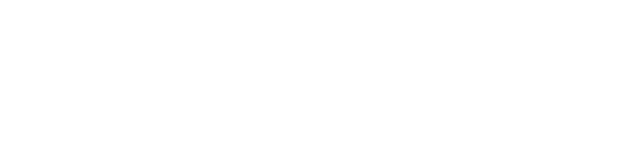
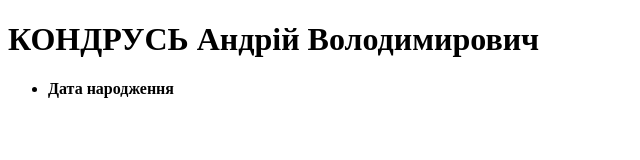
Before and after one commit to a78kondrus/homework, a plain HTML site: page rezume.html in a window 1280 px wide. Shown: the whole page, without its empty margins (0-640 px from the left). Drawn offline with Linux system fonts and the light colour scheme.

Commit message:
Добавив ПІБ

```diff
--- a/rezume.html
+++ b/rezume.html
@@ -9,6 +9,12 @@
 </head>
 
 <body>
+    <h1>КОНДРУСЬ Андрій Володимирович</h1>
+
+
+    <ul>
+        <li> <b>Дата народження</b> </li>
+    </ul>
 
 </body>
 
```
